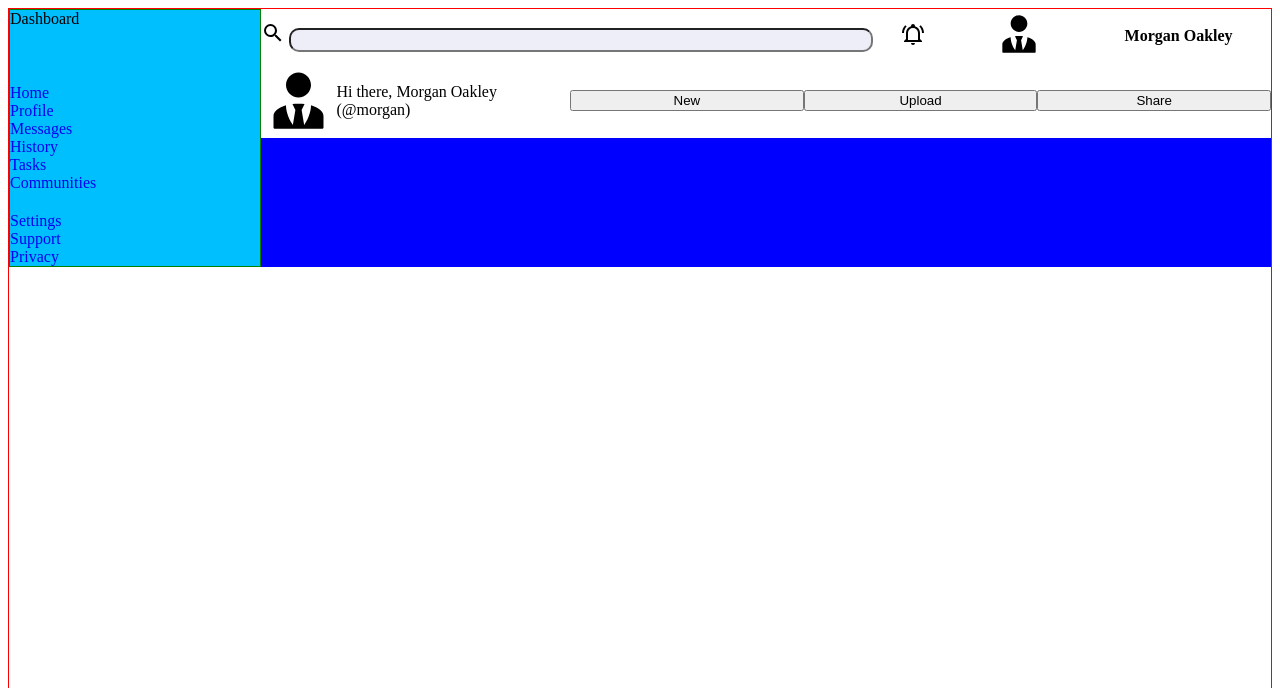
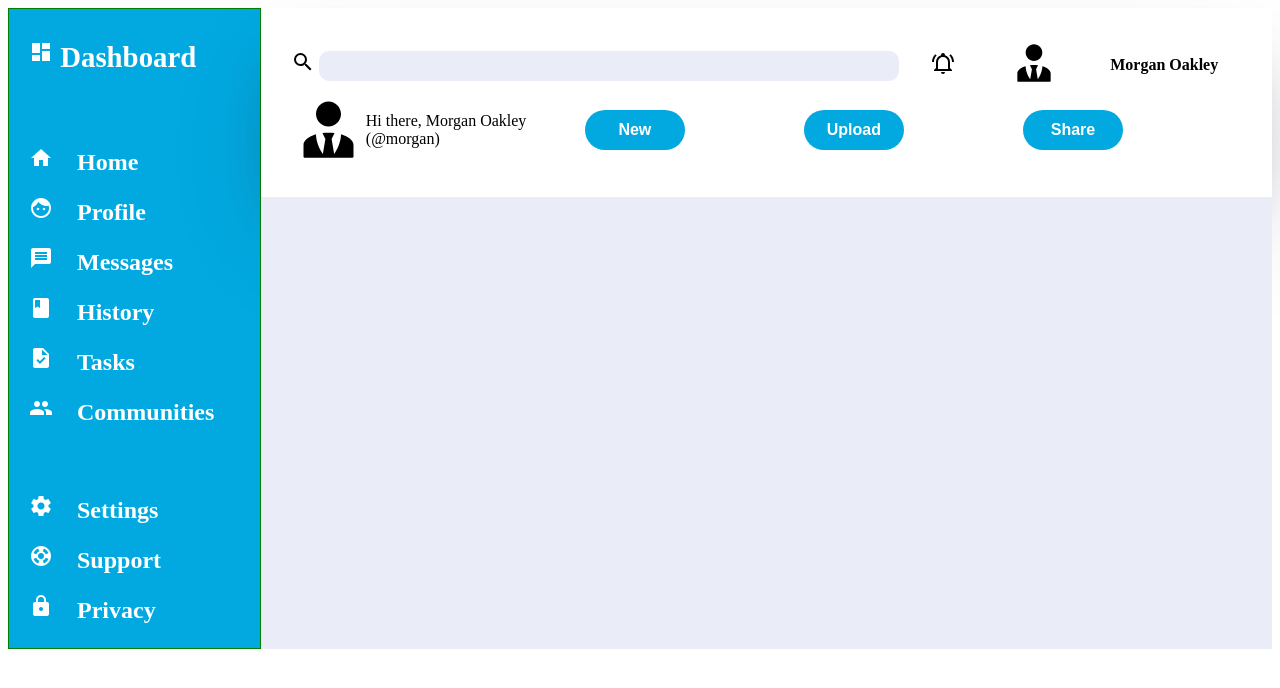
Before and after one commit to i1ravenov/admin-dashboard, a plain HTML site: page index.html in a window 1280 px wide. Shown: the top 688 px of the page. Drawn offline with nearby package versions, Linux system fonts and the light colour scheme.

Commit message:
Nav bar almost complete

```diff
--- a/index.html
+++ b/index.html
@@ -6,24 +6,33 @@
   <meta name="viewport" content="width=device-width, initial-scale=1.0">
   <title>Admin Dashboard</title>
   <link rel="stylesheet" href="./style.css">
+  <link href="https://fonts.googleapis.com/css?family=Material+Icons|Material+Icons+Outlined|Material+Icons+Two+Tone|Material+Icons+Round|Material+Icons+Sharp" rel="stylesheet">
 </head>
 
 <body>
   <div class="container">
     <div class="sidebar">
-      <div class="title-logo">Dashboard</div>
+      <div class="title-logo">
+        <ul>
+          <li><i class="material-icons" >dashboard</i> <span class="nav-text">Dashboard</span></li>
+        </ul>
+      </div>
       <div class="nav1">
-        <div><a href="#">Home</a></div>
-        <div><a href="#">Profile</a></div>
-        <div><a href="#">Messages</a></div>
-        <div><a href="#">History</a></div>
-        <div><a href="#">Tasks</a></div>
-        <div><a href="#">Communities</a></div>
+        <ul>
+          <li><a href="#"><i class="material-icons">homec</i>Home</a></li>
+          <li><a href="#"><i class="material-icons">facec</i>Profile</a></li>
+          <li><a href="#"><i class="material-icons">messagec</i>Messages</a></li>
+          <li><a href="#"><i class="material-icons">bookc</i>History</a></li>
+          <li><a href="#"><i class="material-icons">taskc</i>Tasks</a></li>
+          <li><a href="#"><i class="material-icons">peoplec</i>Communities</a></li>
+        </ul>
       </div>
       <div class="nav2">
-        <div><a href="#">Settings</a></div>
-        <div><a href="#">Support</a></div>
-        <div><a href="#">Privacy</a></div>
+        <ul>
+          <li><a href="#"><i class="material-icons">settingsc</i>Settings</a></li>
+          <li><a href="#"><i class="material-icons">supportc</i>Support</a></li>
+          <li><a href="#"><i class="material-icons">lockc</i>Privacy</a></li>
+        </ul>
       </div>
     </div>
 
@@ -31,7 +40,7 @@
     <div class="header">
       <div class="header-row">
         <div class="search-line">
-          <img src="./img/search.svg" alt="searching" id="search-img">
+          <img src="./img/search.svg" alt="searching" id="search-img" style="text-align: center;">
           <input type="text" id="search">
         </div>
         <div>
--- a/style.css
+++ b/style.css
@@ -1,17 +1,24 @@
+:root {
+  --blue: rgb(1, 169, 224);
+  --white: rgb(234, 236, 248);
+}
+
 .container {
-  border: 1px red solid;
   display: grid;
   grid-template-columns: 1fr 4fr;
-  grid-template-rows: 1fr 1fr 6fr;
+  grid-template-rows: 0.3fr 1fr 6fr;
 }
 
 .sidebar {
   border: 1px green solid;
-  background: deepskyblue;
+  background: var(--blue);
   grid-row: span 2;
   display: grid;
   grid-template-rows: 1fr;
   gap: 20px;
+  color: white;
+  font-size: 1.5rem;
+  font-weight: 650;
 }
 
 a {
@@ -21,11 +28,12 @@ a {
 .header {
   background: white;
   display: grid;
+  padding: 30px;
   grid-template-rows: 2;
-}
+  box-shadow: rgba(255, 255, 255, 0.1) 0px 1px 1px 0px inset, rgba(50, 50, 93, 0.25) 0px 50px 100px -20px, rgba(0, 0, 0, 0.3) 0px 30px 60px -30px;}
 
 .main {
-  background: blue;
+  background: var(--white);
 }
 
 .search-line {
@@ -33,10 +41,11 @@ a {
 }
 
 #search {
-  background-color: rgb(237, 238, 248);
+  background-color: var(--white);
+  border: none;
   border-radius: 10px;
   width: 45vw;
-  font-size: 1rem;
+  font-size: 1.5rem;
 }
 
 #search-img, #bell-ring {
@@ -68,3 +77,40 @@ a {
   align-self: center;
   font-weight: 750;
 }
+
+button {
+  background-color: var(--blue);
+  border-radius: 20px;
+  border: none;
+  color: white;
+  font-size: 1rem;
+  font-weight: 750;
+  width: 100px;
+  height: 40px;
+}
+
+.nav1 > ul > li > a, .nav2 > ul > li > a {
+  color: white;
+  text-align: center;
+}
+
+.material-icons {
+  text-align: center;
+}
+
+ul {
+  list-style-type: none;
+  padding-left: 20px;
+}
+
+.title-logo {
+  font-size: 1.8rem;
+}
+
+li {
+  margin-bottom: 20px;
+}
+
+.nav-text {
+  vertical-align: middle;
+}
```
Also changed, not shown: img/cat.svg (deleted), img/dashboard.svg (added).
